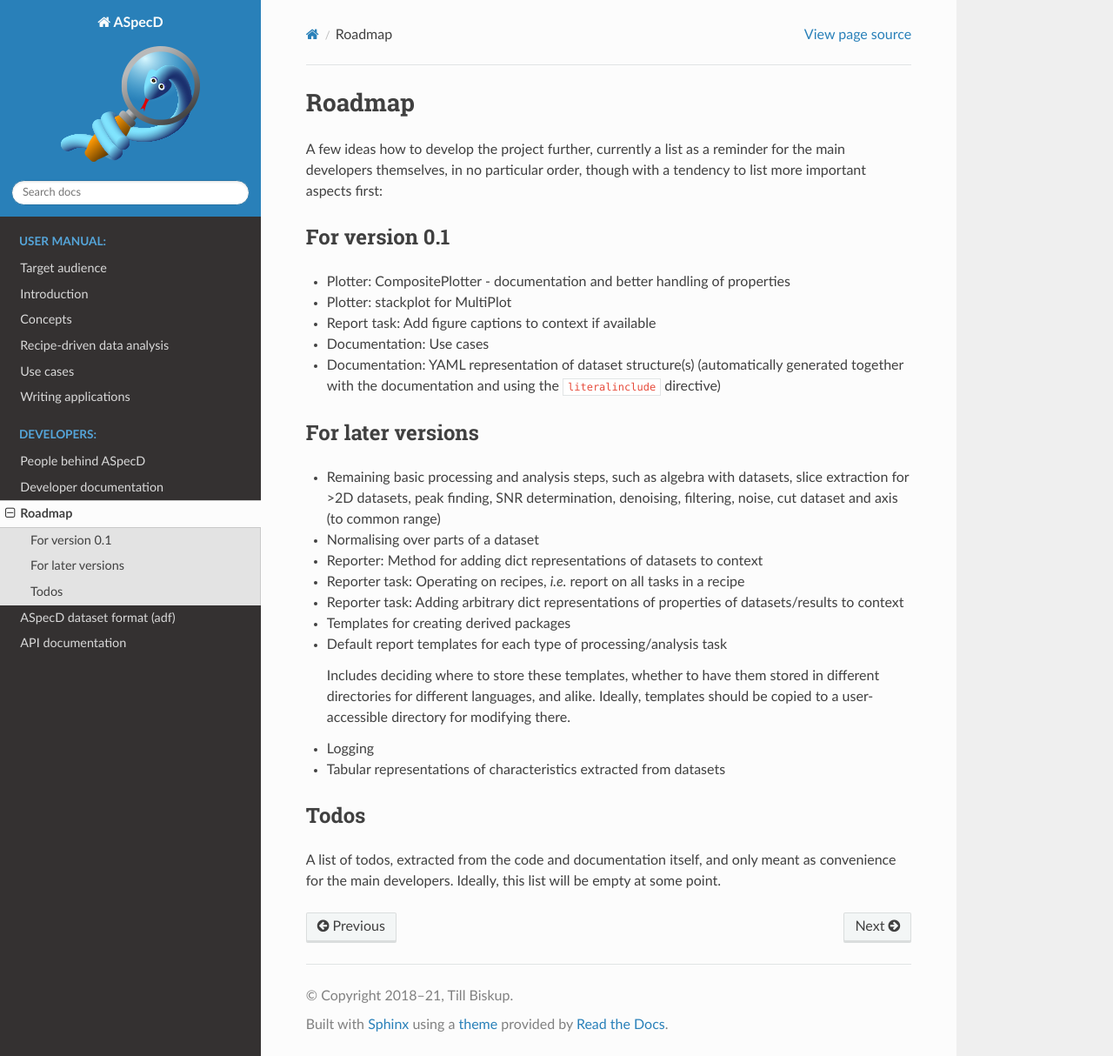
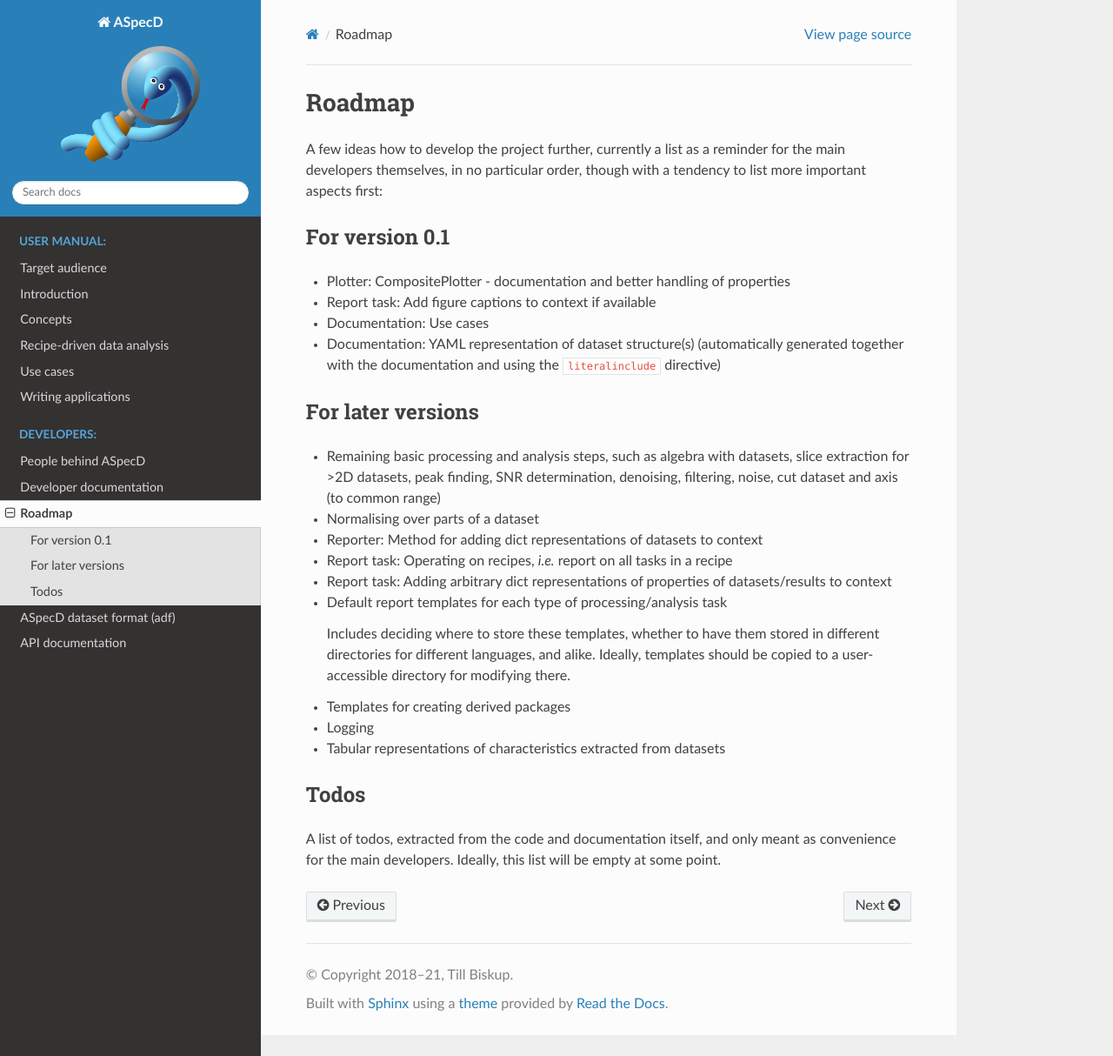
Before and after one commit to tillbiskup/aspecd, a Sphinx documentation site: the page built from docs/roadmap.rst, in a window 1280 px wide and 1214 px high. Shown: the whole window at 87% size. Built offline with Sphinx 7.4.7 and the Read the Docs theme 2.0.0, drawn with Linux system fonts in a browser that asks for light colours.

Commit message:
Update documentation

```diff
--- a/docs/roadmap.rst
+++ b/docs/roadmap.rst
@@ -9,8 +9,6 @@ For version 0.1
 ===============
 
 * Plotter: CompositePlotter - documentation and better handling of properties
-
-* Plotter: stackplot for MultiPlot
 
 * Report task: Add figure captions to context if available
 
@@ -28,15 +26,15 @@ For later versions
 
 * Reporter: Method for adding dict representations of datasets to context
 
-* Reporter task: Operating on recipes, *i.e.* report on all tasks in a recipe
+* Report task: Operating on recipes, *i.e.* report on all tasks in a recipe
 
-* Reporter task: Adding arbitrary dict representations of properties of datasets/results to context
-
-* Templates for creating derived packages
+* Report task: Adding arbitrary dict representations of properties of datasets/results to context
 
 * Default report templates for each type of processing/analysis task
 
   Includes deciding where to store these templates, whether to have them stored in different directories for different languages, and alike. Ideally, templates should be copied to a user-accessible directory for modifying there.
+
+* Templates for creating derived packages
 
 * Logging
 
```
Also changed, not shown: 2 other files.
